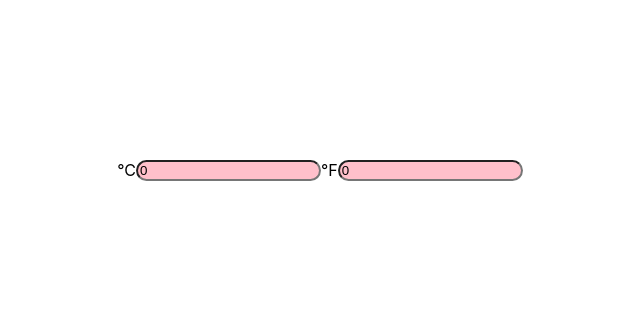
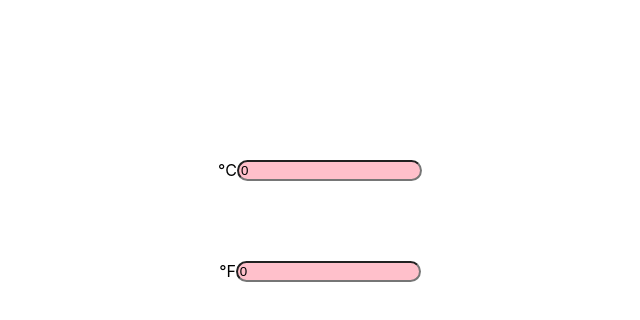
Before and after one commit to LDRMuse/in-class-temp-converter-LDRMuse, a React (Create React App) app: page / in a window 1280 px wide. Shown: the top 320 px of the page, without its empty margins (320-960 px from the left). Built offline with nearby package versions, Linux system fonts and the light colour scheme.

Commit message:
change to hooks

```diff
--- a/src/components/TempConverter/index.js
+++ b/src/components/TempConverter/index.js
@@ -1,46 +1,46 @@
-import React, { Fragment } from "react"
+import React, { useState } from "react"
 
 import { Input } from "./Input"
+
 import tempConverter from 'lib'
 
-export class TempConverter extends React.Component {
+export const TempConverter = () => {
+  const [celsius, setCelsius] = useState(0)
+  const [fahrenheit, setFahrenheit] = useState(0)
 
-  state = {
-    celsius: 0,
-    fahrenheit: 0
-  }
-
-  inputs = [
+  const inputs = [
     {
       label: "°C",
-      id: "celsius"
+      id: "celsius",
+      value: celsius
     },
     {
       label: "°F",
-      id: "fahrenheit"
+      id: "fahrenheit",
+      value: fahrenheit
     }
   ]
 
-  inputHandler = ({target}) => {
+  const inputHandler = ({ target }) => {
     if (target.id === 'celsius') {
-    this.setState({
-      celsius: Number(target.value),
-      fahrenheit: tempConverter(target.value, "toFahrenheit") })
+      setCelsius(Number(target.value))
+      setFahrenheit(tempConverter(target.value, "toFahrenheit"))
     } else {
-  this.setState({
-    fahrenheit: Number(target.value),
-    celsius: tempConverter(target.value, "toCelsius")
-
-  })
+      setFahrenheit(Number(target.value))
+      setCelsius(tempConverter(target.value, "toCelsius"))
     }
   }
 
-  renderInputs = () =>
-    this.inputs.map(({id, label}) => <Input label={label} id={id} handler={this.inputHandler} value={this.state[id]} key={id} />)
+  const renderInputs = () =>
+    inputs.map(({ id, label, value }) => (
+      <Input label={label} id={id}
+        handler={inputHandler}
+        value={value} key={id} />
+    ))
 
-  render() {
+
   return (
-      this.renderInputs()
+    <main>{renderInputs()}</main>
   )
+
 }
-}
```
Lines whose indentation alone changed are shown as unchanged.
